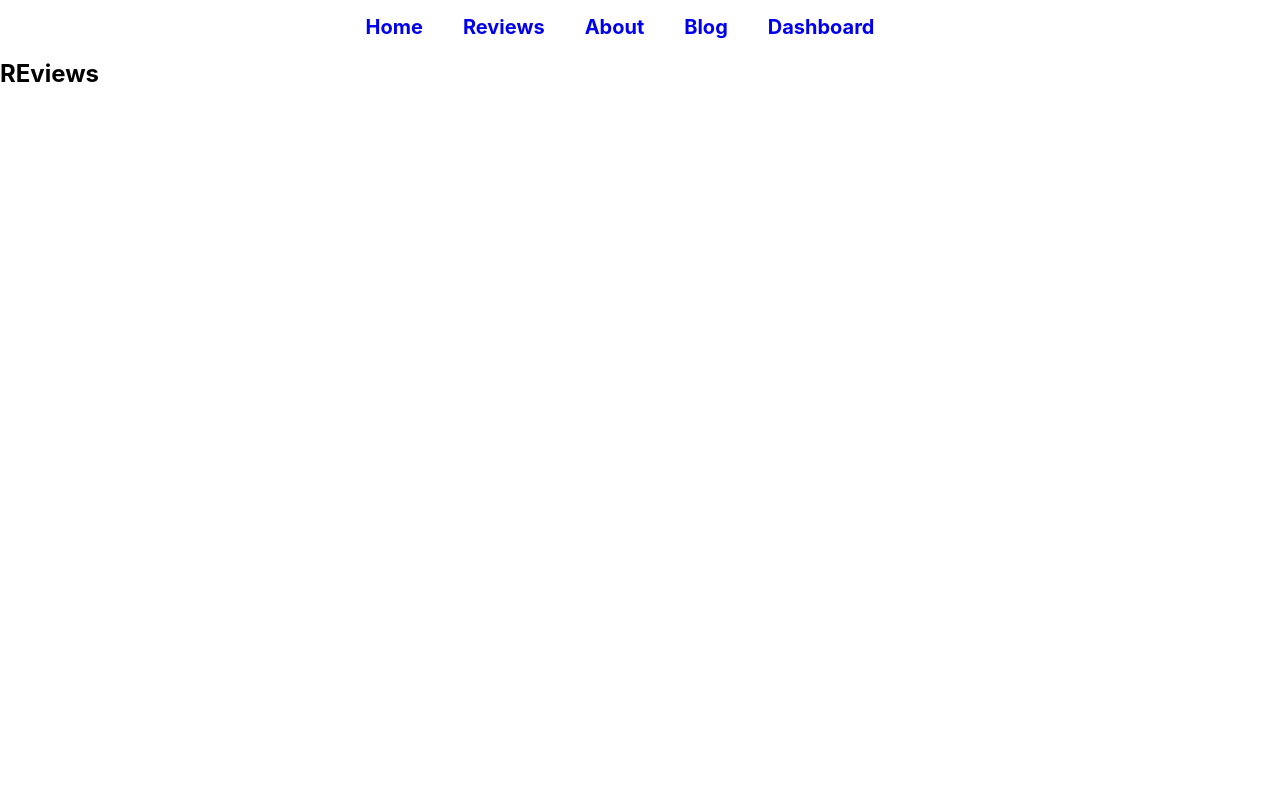
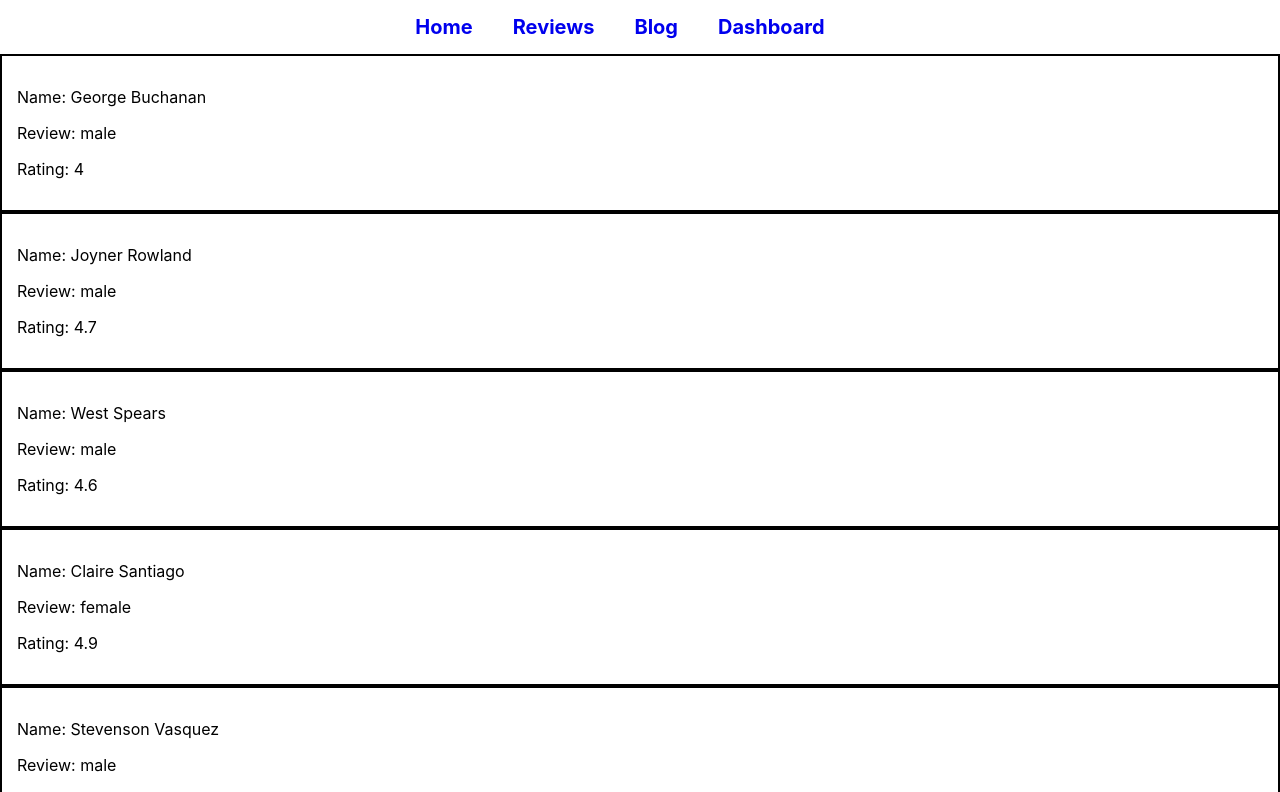
Before and after one commit to ZeroBug404/product-analysis-react-website, a React (Create React App) app: page /reviews in a window 1280 px wide. Shown: the top 792 px of the page. Built offline with nearby package versions, Linux system fonts and the light colour scheme.

Commit message:
custom hook created

```diff
--- a/src/component/Dashboard/Dashboard.js
+++ b/src/component/Dashboard/Dashboard.js
@@ -41,7 +41,7 @@ const Dashboard = () => {
     },
   ];
   return (
-    <div>
+    <div className="charts">
       <div>
           <h2>Chart 1</h2>
         <LineChart width={400} height={500} data={data}>
--- a/src/component/Header/Header.js
+++ b/src/component/Header/Header.js
@@ -8,7 +8,6 @@ const Header = () => {
         <div className='headers'>
             <a href='/home'>Home</a>
             <a href='/reviews'>Reviews</a>
-            <a href='/about'>About</a>
             <a href='/blog'>Blog</a>
             <a href='/dashboard'>Dashboard</a>
 
--- a/src/component/Home/Home.js
+++ b/src/component/Home/Home.js
@@ -1,15 +1,17 @@
+/* eslint-disable no-unused-vars */
 import React, { useEffect, useState } from "react";
+import useReviews from "../../hooks/useReview";
 import Review from "../Review/Review";
 import "./Home.css";
 
 const Home = () => {
-    const [reviews, setReviews] = useState([]);
+    const [reviews, setReviews] = useReviews();
 
-    useEffect(() => {
-        fetch('reviews.json')
-        .then(res => res.json())
-        .then(data => setReviews(data))
-    },[])
+    // useEffect(() => {
+    //     fetch('reviews.json')
+    //     .then(res => res.json())
+    //     .then(data => setReviews(data))
+    // },[])
 
   return (
     <div>
@@ -33,7 +35,10 @@ const Home = () => {
           <h2>Customer Reviews!</h2>
             <div className="review-card">
             {
-                reviews.map(review => <Review review={review}></Review>)
+                reviews.map(review => <Review
+                    key={review.id}
+                    review={review}
+                    ></Review>)
             }
             </div>
            <div className="review-btn">
--- a/src/component/Reviews/Reviews.js
+++ b/src/component/Reviews/Reviews.js
@@ -1,9 +1,19 @@
+/* eslint-disable no-unused-vars */
 import React from 'react';
+import useReviews from '../../hooks/useReview';
+import Review from "../Review/Review";
 
 const Reviews = () => {
+    const [reviews, setReviews] = useReviews();
     return (
         <div>
-            <h2>REviews</h2>
+            {
+                reviews.map(review => <Review
+                    key={review.id}
+                    review={review}
+                    ></Review>)
+            }
+
         </div>
     );
 };
--- /dev/null
+++ b/src/hooks/useReview.js
@@ -0,0 +1,15 @@
+import { useEffect, useState } from "react";
+
+const useReviews = () => {
+    const [reviews, setReviews] = useState([]);
+
+    useEffect(() => {
+        fetch('reviews.json')
+        .then(res => res.json())
+        .then(data => setReviews(data))
+    },[])
+
+    return [reviews, setReviews];
+}
+
+export default useReviews;
```
